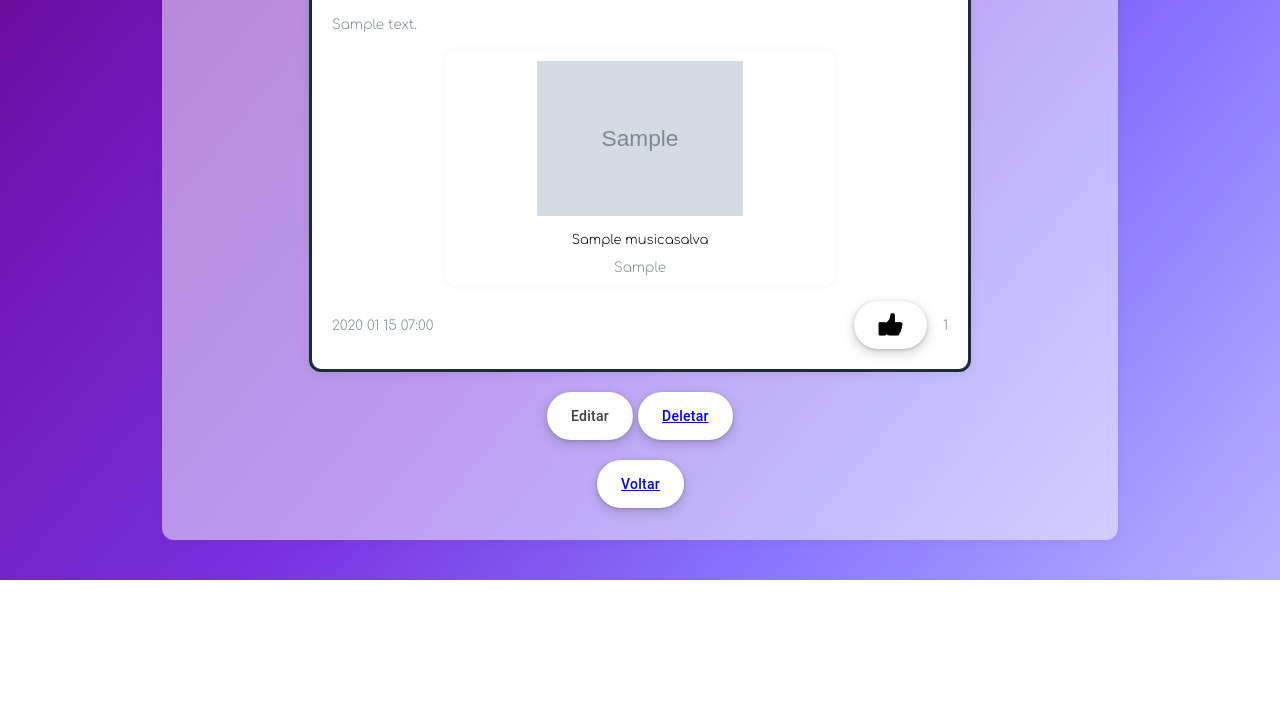
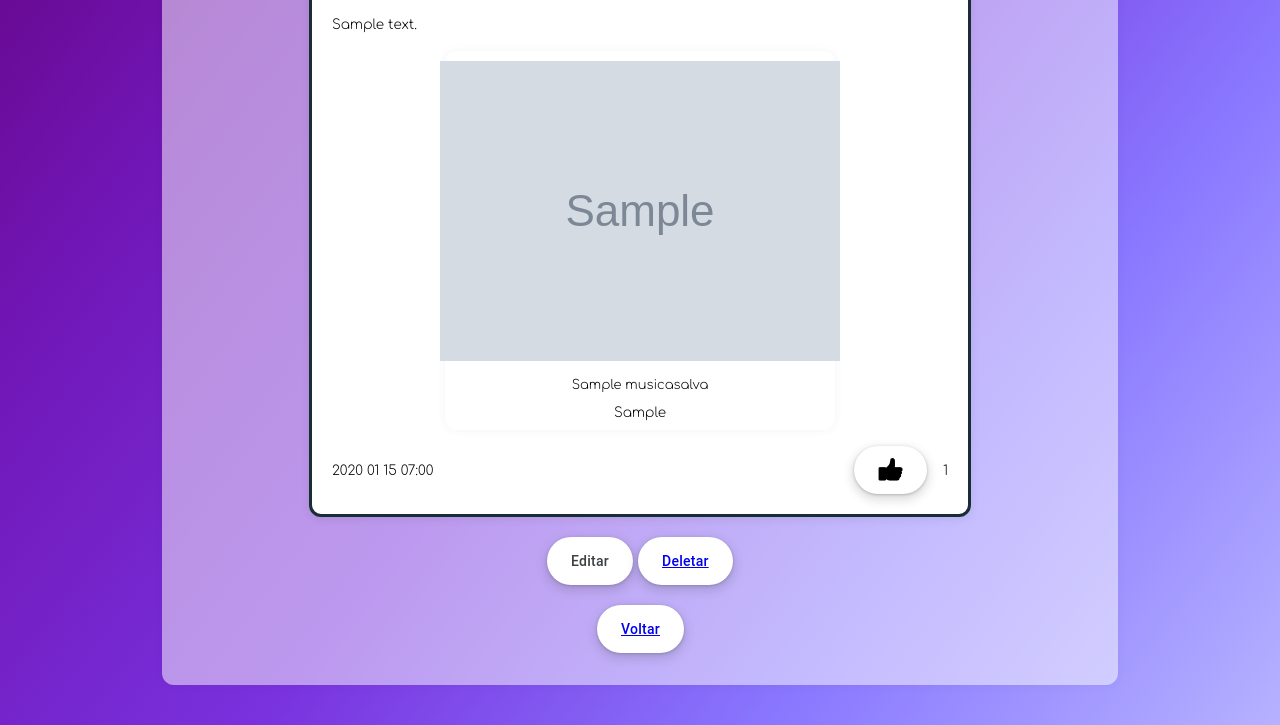
Before and after one commit to engsoft-atitus/engsw-2025-1, a Django app: a page that uses comunidade/templates/comunidade/base.html in a window 1280 px wide. Shown: the part 996-1721 px from the top of the page. Before the commit the page ends 1576 px from the top, so only its background shows below. Run offline with Django 5.2, Linux system fonts and the light colour scheme; a user stored in the database is signed in; tables that the repository leaves empty hold one stand-in row (values such as "Sample post"); grey boxes marked "Sample" are stand-in pictures.

Commit message:
vai assim mesmo

```diff
--- a/comunidade/static/comunidade/base.css
+++ b/comunidade/static/comunidade/base.css
@@ -306,7 +306,7 @@ section {
 
 .comentario h4 {
   margin: 0 0 8px 0;
-  color: #2c3e50;
+  color: black;
   font-size: 1.1rem;
   font-weight: 600;
 }
@@ -314,14 +314,14 @@ section {
 .post-body {
   text-align: left;
   margin: 12px 0;
-  color: #34495e;
+  color: black;
   line-height: 1.5;
   font-size: 1rem;
 }
 
 .comentario p:last-of-type {
   margin: 0;
-  color: #7f8c8d;
+  color: black;
   font-size: 0.85rem;
   text-align: left;
 }
@@ -381,18 +381,16 @@ nav {
 .modal-content{
   background-color: #ffffff;
   margin: auto;
-  margin-top: 5%;
-  margin-bottom: 5%;
+  margin-top: 1.5%;
   padding: 20px;
   border: 1px solid #888;
   width: 80%;
-  height: 80%;
   overflow: auto;
-}
-
-.music-image-post{
-  max-width: 56%;
-  max-height: 56%;
+  border-radius: 16px;
+  display: flex;
+  flex-direction: column;
+  justify-content: space-evenly;
+  height: 90%;
 }
 
 .post-music-name{
@@ -405,13 +403,6 @@ nav {
 
 .musica-div{
   border-radius: 8px;
-}
-
-.modal-content{
-  border-radius: 16px;
-  display: flex;
-  flex-direction: column;
-  justify-content: space-evenly;
 }
 
 .modal-content-music{
@@ -583,6 +574,10 @@ h1, h2, h3 {
     font-size: 0.95rem;
   }
 
+  .modal-content{
+    height: 80%;
+  }
+
   .modal-content-music{
     grid-template-columns: repeat(2, 1fr);
   }
--- a/comunidade/static/comunidade/community_preview.js
+++ b/comunidade/static/comunidade/community_preview.js
@@ -208,13 +208,13 @@ function showMusicModal() { // Mostra o modal da musica
 }
 
 async function showMusicResults() {
+    queryBtn.removeEventListener("click", showMusicResults);
     let musicName = document.getElementById("music-query").value;
 
     // Remove os botoes das musicas anteriores(caso existam)
     document.querySelectorAll('.musica-div').forEach(e => e.remove());
 
     const response = await searchMusic(musicName);
-
     let modalContentMusic = document.getElementById("modal-content-music");
 
     Object.entries(response).forEach(([key, val]) => {
@@ -243,6 +243,7 @@ async function showMusicResults() {
         // Botão para selecionar músicas e mandar elas para o form
         musicaDiv.setAttribute("onclick", `setMusic('${val["nome"]}','${val["nomeartista"]}','${val["linkmusica"]}','${val["imagem"]}')`);
     });
+    queryBtn.addEventListener("click", showMusicResults);
 }
 
 // Coloca os valores no form e fecha o modal
```
